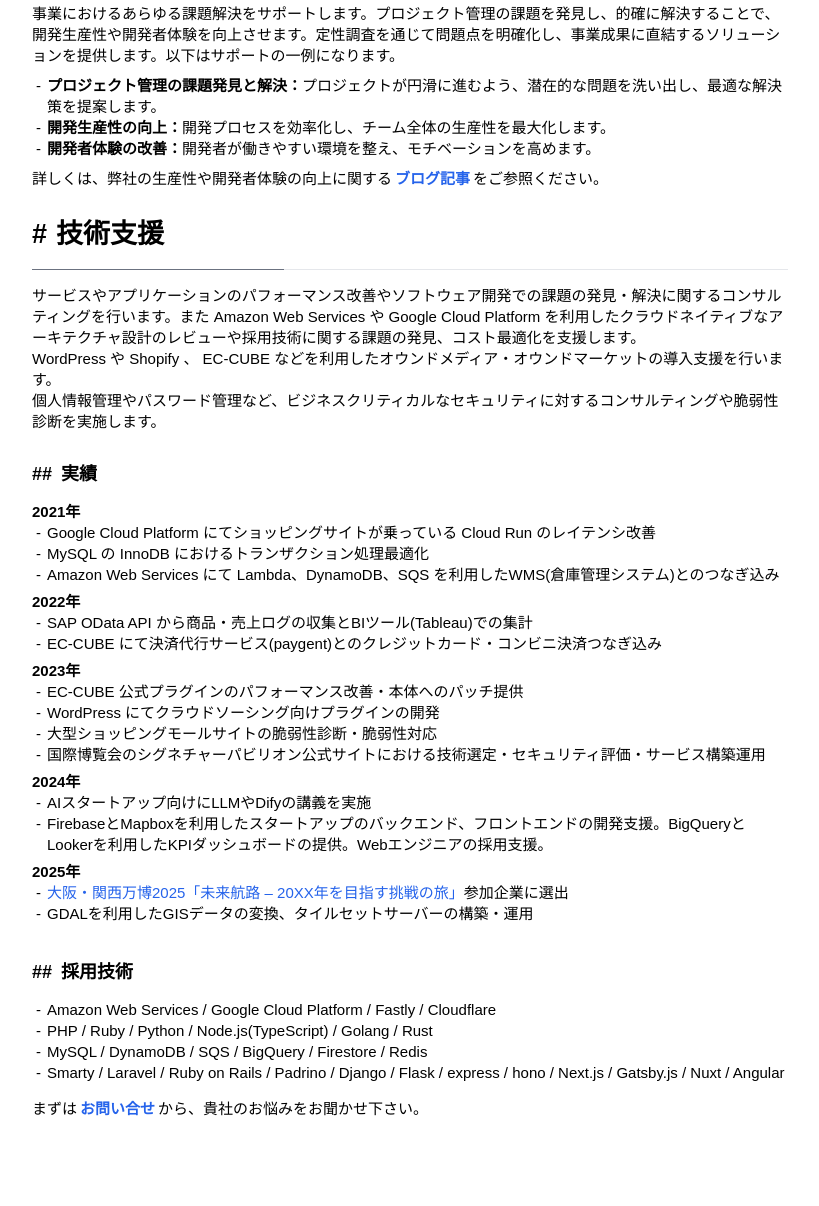
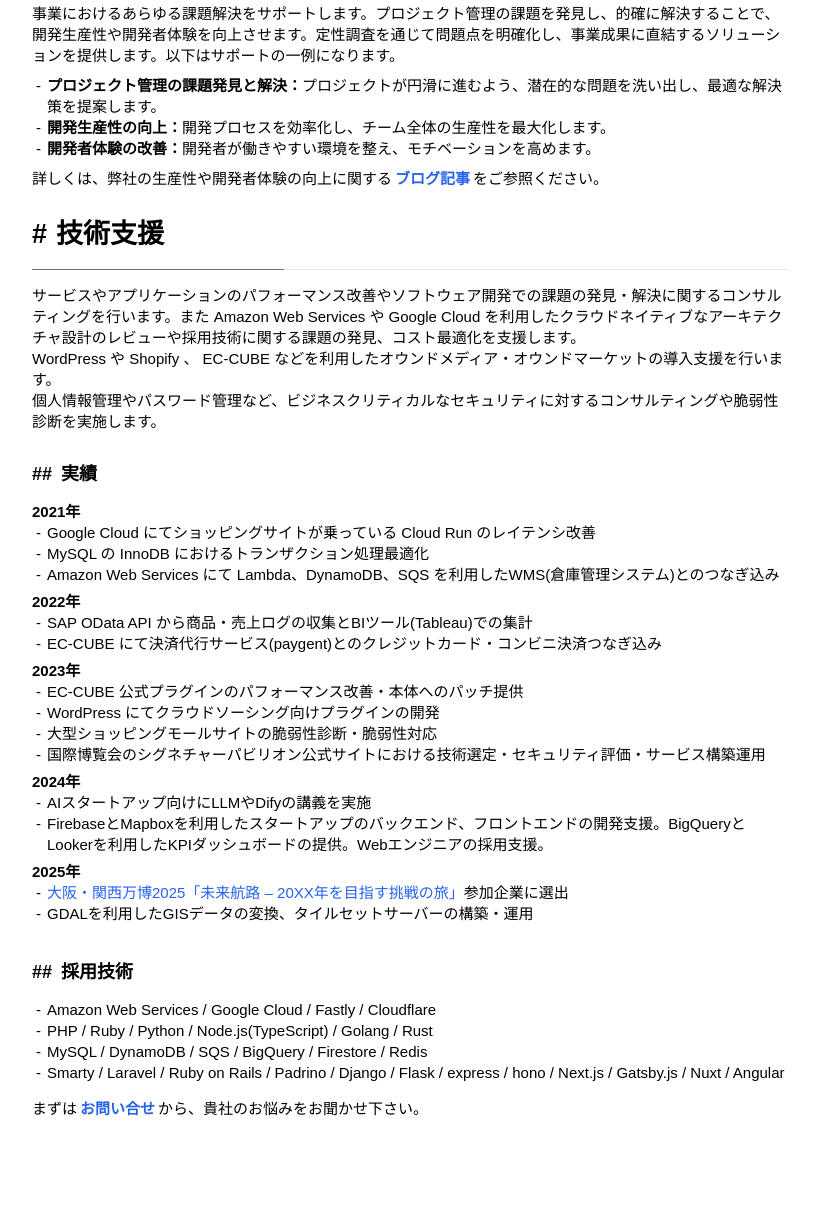
Before and after one commit to vonxai/vonxai.co.jp, a Gatsby site: page /service in a window 1280 px wide. Shown: the part 702-1908 px from the top of the page, without its empty margins (230-1049 px from the left). Built offline with nearby package versions, Linux system fonts and the light colour scheme; Gatsby itself is replaced by a stand-in of ours.

Commit message:
表記修正

```diff
--- a/src/components/organisms/Works.tsx
+++ b/src/components/organisms/Works.tsx
@@ -86,7 +86,7 @@
       <BlockWithHeader Tag="h2" title="技術支援">
         <p className="text-xl mt-5 break-words">
           サービスやアプリケーションのパフォーマンス改善やソフトウェア開発での課題の発見・解決に関するコンサルティングを行います。また
-          Amazon Web Services や Google Cloud Platform
+          Amazon Web Services や Google Cloud
           を利用したクラウドネイティブなアーキテクチャ設計のレビューや採用技術に関する課題の発見、コスト最適化を支援します。
           <br />
           WordPress や Shopify 、 EC-CUBE
@@ -99,8 +99,8 @@
             <p className="text-xl font-bold">2021年</p>
             <ul className="text-xl pl-3 list-['-']">
               <li className="pl-2">
-                Google Cloud Platform にてショッピングサイトが乗っている Cloud
-                Run のレイテンシ改善
+                Google Cloud にてショッピングサイトが乗っている Cloud Run
+                のレイテンシ改善
               </li>
               <li className="pl-2">
                 MySQL の InnoDB におけるトランザクション処理最適化
@@ -175,7 +175,7 @@
         <BlockWithHeader Tag="h3" title="採用技術">
           <ul className="text-xl pl-3 list-['-']">
             <li className="pl-2">
-              Amazon Web Services / Google Cloud Platform / Fastly / Cloudflare
+              Amazon Web Services / Google Cloud / Fastly / Cloudflare
             </li>
             <li className="pl-2">
               PHP / Ruby / Python / Node.js(TypeScript) / Golang / Rust
```
